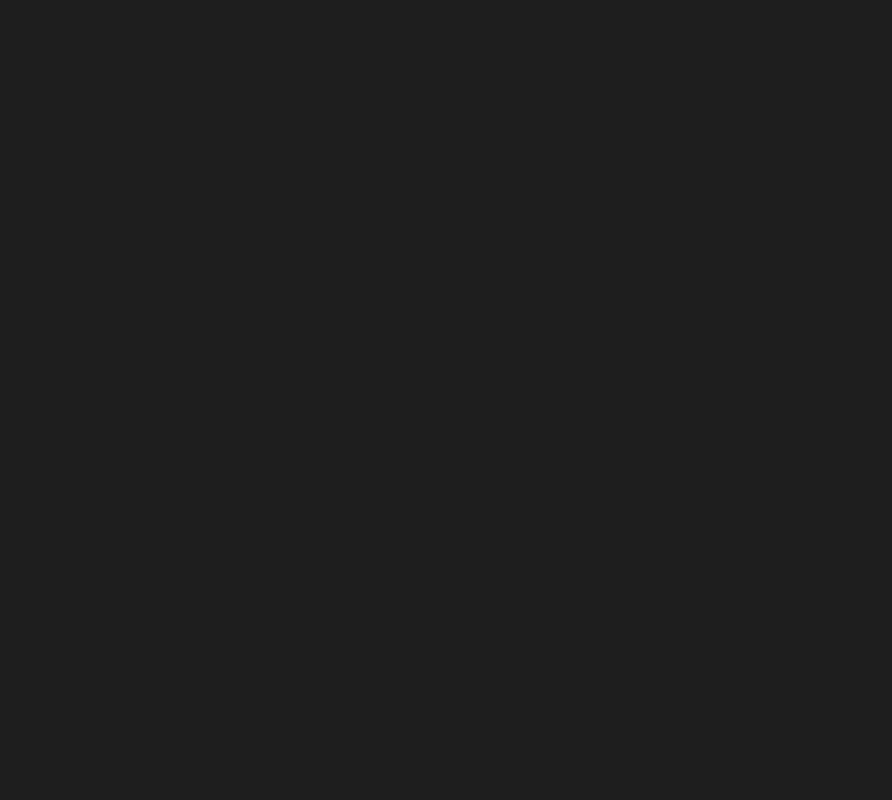
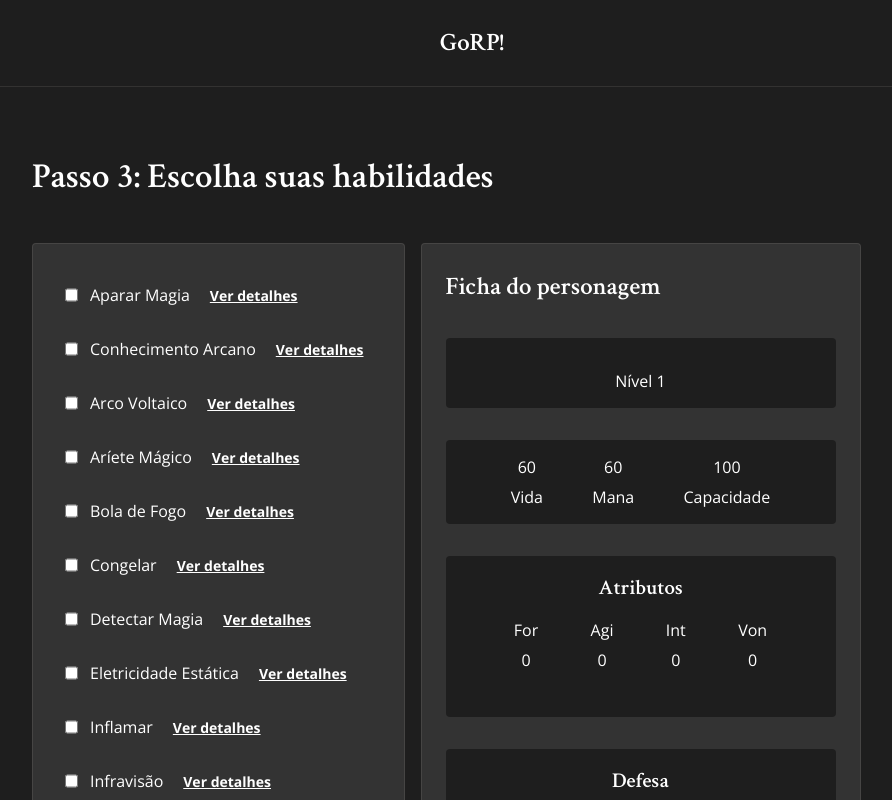
Before and after one commit to marcosvbs/go-role-playing, a React (Vite) app: page /skills-selection in a window 1280 px wide. Before the commit this address had no page. Shown: the top 800 px of the page, without its empty margins (168-1060 px from the left). Built offline with nearby package versions, Linux system fonts and the light colour scheme.

Commit message:
add select vocation skills feature

```diff
--- a/src/App.tsx
+++ b/src/App.tsx
@@ -4,13 +4,16 @@ import { defaultTheme } from "./styles/themes/default";
 import { BrowserRouter } from "react-router-dom";
 import { Router } from "./Router/Router";
 import { CharacterSheetContextProvider } from "./contexts/CharacterSheetContext";
+import { StepsSelectionContextProvider } from "./contexts/StepsSelectionContext";
 
 export function App() {
   return (
     <ThemeProvider theme={defaultTheme}>
       <BrowserRouter>
         <CharacterSheetContextProvider>
-          <Router />
+          <StepsSelectionContextProvider>
+            <Router />
+          </StepsSelectionContextProvider>
         </CharacterSheetContextProvider>
       </BrowserRouter>
       <GlobalStyle />
--- a/src/Router/Router.tsx
+++ b/src/Router/Router.tsx
@@ -2,6 +2,7 @@ import { Route, Routes } from "react-router-dom";
 import { Home } from "../pages/Home";
 import { RaceSelection } from "../pages/RaceSelection";
 import { VocationSelection } from "../pages/VocationSelection";
+import { SkillsSelection } from "../pages/SkillsSelection";
 
 export function Router() {
   return (
@@ -9,6 +10,7 @@ export function Router() {
       <Route path={"/"} element={<Home />} />
       <Route path={"/race-selection"} element={<RaceSelection />} />
       <Route path={"/vocation-selection"} element={<VocationSelection />} />
+      <Route path={"/skills-selection"} element={<SkillsSelection />} />
     </Routes>
   );
 }
--- a/src/components/CharacterSheet/index.tsx
+++ b/src/components/CharacterSheet/index.tsx
@@ -11,9 +11,7 @@ export function CharacterSheet() {
 
       <section className={"BasicInfoSection"}>
         <div className="BasicInfo">
-          <span>
-            {characterSheet.race} - {characterSheet.vocation}
-          </span>
+          <span>{characterSheet.race + " " + characterSheet.vocation}</span>
           <span>Nível {characterSheet.level}</span>
         </div>
         <div className="Status">
@@ -43,6 +41,8 @@ export function CharacterSheet() {
               {characterSheet.raceAttributes.strength +
                 characterSheet.vocationAttributes.strength}
             </span>
+
+            {characterSheet.vocationAttributes.strength !== 0 ? (
               <span>
                 {"(" +
                   characterSheet.raceAttributes.strength +
@@ -50,6 +50,9 @@ export function CharacterSheet() {
                   characterSheet.vocationAttributes.strength +
                   ")"}
               </span>
+            ) : (
+              <br />
+            )}
           </li>
           <li>
             <span>Agi</span>
@@ -57,6 +60,8 @@ export function CharacterSheet() {
               {characterSheet.raceAttributes.agility +
                 characterSheet.vocationAttributes.agility}
             </span>
+
+            {characterSheet.vocationAttributes.agility !== 0 ? (
               <span>
                 {"(" +
                   characterSheet.raceAttributes.agility +
@@ -64,6 +69,9 @@ export function CharacterSheet() {
                   characterSheet.vocationAttributes.agility +
                   ")"}
               </span>
+            ) : (
+              <br />
+            )}
           </li>
           <li>
             <span>Int</span>
@@ -71,6 +79,8 @@ export function CharacterSheet() {
               {characterSheet.raceAttributes.intelligence +
                 characterSheet.vocationAttributes.intelligence}
             </span>
+
+            {characterSheet.vocationAttributes.intelligence !== 0 ? (
               <span>
                 {"(" +
                   characterSheet.raceAttributes.intelligence +
@@ -78,6 +88,9 @@ export function CharacterSheet() {
                   characterSheet.vocationAttributes.intelligence +
                   ")"}
               </span>
+            ) : (
+              <br />
+            )}
           </li>
           <li>
             <span>Von</span>
@@ -85,6 +98,8 @@ export function CharacterSheet() {
               {characterSheet.raceAttributes.will +
                 characterSheet.vocationAttributes.will}
             </span>
+
+            {characterSheet.vocationAttributes.will !== 0 ? (
               <span>
                 {"(" +
                   characterSheet.raceAttributes.will +
@@ -92,6 +107,9 @@ export function CharacterSheet() {
                   characterSheet.vocationAttributes.will +
                   ")"}
               </span>
+            ) : (
+              <br />
+            )}
           </li>
         </ul>
       </section>
@@ -127,11 +145,8 @@ export function CharacterSheet() {
             <></>
           )}
           {characterSheet.skills.vocationAutomaticSkill ? (
-            <li>
-              <button
-                className={"skillButton"}
-                key={characterSheet.skills.vocationAutomaticSkill.name}
-              >
+            <li key={characterSheet.skills.vocationAutomaticSkill.name}>
+              <button className={"skillButton"}>
                 {characterSheet.skills.vocationAutomaticSkill.name}
               </button>
             </li>
@@ -140,10 +155,8 @@ export function CharacterSheet() {
           )}
           {characterSheet.skills.vocationSkills ? (
             characterSheet.skills.vocationSkills?.map((skill) => (
-              <li>
-                <button className={"skillButton"} key={skill.name}>
-                  {skill.name}
-                </button>
+              <li key={skill.name}>
+                <button className={"skillButton"}>{skill.name}</button>
               </li>
             ))
           ) : (
--- a/src/components/CharacterSheet/styles.ts
+++ b/src/components/CharacterSheet/styles.ts
@@ -28,13 +28,14 @@ export const CharacterSheetContainer = styled.div`
 
     .BasicInfo {
       display: flex;
-      flex-direction: row;
+      flex-direction: column;
+      align-items: center;
       justify-content: center;
 
       gap: 1rem;
 
-      margin: 1rem 0;
-      padding: 0.5rem;
+      margin: 0 0 1rem 0;
+      padding: 1rem;
       background-color: ${(props) => props.theme.black};
 
       border-radius: 4px;
--- /dev/null
+++ b/src/contexts/StepsSelectionContext.tsx
@@ -0,0 +1,42 @@
+import { ReactNode, createContext, useState } from "react";
+
+interface StepsSelectionContextType {
+  selectedRaceId: number;
+  selectedVocationId: number;
+  updateSelectedRaceId: (raceId: number) => void;
+  updateSelectedVocationId: (vocationId: number) => void;
+}
+
+export const StepsSelectionContext = createContext(
+  {} as StepsSelectionContextType
+);
+
+export function StepsSelectionContextProvider({
+  children,
+}: {
+  children: ReactNode;
+}) {
+  const [selectedRaceId, setSelectedRaceId] = useState(0);
+  const [selectedVocationId, setSelectedVocationId] = useState(0);
+
+  function updateSelectedRaceId(raceId: number) {
+    setSelectedRaceId(raceId);
+  }
+
+  function updateSelectedVocationId(vocationId: number) {
+    setSelectedVocationId(vocationId);
+  }
+
+  return (
+    <StepsSelectionContext.Provider
+      value={{
+        selectedRaceId,
+        selectedVocationId,
+        updateSelectedRaceId,
+        updateSelectedVocationId,
+      }}
+    >
+      {children}
+    </StepsSelectionContext.Provider>
+  );
+}
--- a/src/pages/RaceSelection/styles.ts
+++ b/src/pages/RaceSelection/styles.ts
@@ -32,7 +32,7 @@ export const RaceOptions = styled.form`
   display: flex;
   flex-direction: row;
   flex-wrap: wrap;
-  gap: 2rem;
+  gap: 1rem;
 
   padding: 2rem;
 
--- /dev/null
+++ b/src/pages/SkillsSelection/index.tsx
@@ -0,0 +1,142 @@
+import { CharacterSheet } from "../../components/CharacterSheet";
+import { Header } from "../../components/Header";
+import { NavigationBar } from "../../components/NavigationBar";
+import {
+  SkillsOptions,
+  SkillsSelectionBody,
+  SkillsSelectionContainer,
+  SkillsSelectionForm,
+} from "./styles";
+
+import { skills } from "../../data/skills.json";
+import { useContext, useEffect, useState } from "react";
+import { StepsSelectionContext } from "../../contexts/StepsSelectionContext";
+import { CharacterSheetContext } from "../../contexts/CharacterSheetContext";
+
+interface Skill {
+  id: number;
+  name: string;
+  type: string;
+  category: string | null;
+  requirement: string | null;
+  mana: string | number | null;
+  difficulty: string | number | null;
+  description: string;
+}
+
+export function SkillsSelection() {
+  const [selectedSkills, setSelectedSkills] = useState<Skill[]>([]);
+
+  const maxNumberOfSelectedSkills = 3;
+
+  const { selectedVocationId } = useContext(StepsSelectionContext);
+  const { updateCharacterSheetSkills } = useContext(CharacterSheetContext);
+
+  const vocationSkills = skills.filter(
+    (vocationSkills) =>
+      vocationSkills.associations.vocationId === selectedVocationId &&
+      vocationSkills.id > 11
+  );
+
+  function checkIfSkillIsSelected(skillId: number) {
+    const isSelected = selectedSkills.some((skill) => skill.id === skillId);
+
+    return isSelected;
+  }
+
+  function handleSelectSkill(skillId: number) {
+    if (!checkIfSkillIsSelected(skillId)) {
+      if (selectedSkills.length < maxNumberOfSelectedSkills) {
+        const [newSelectedSkill] = vocationSkills.filter(
+          (vocationSkill) => vocationSkill.id === skillId
+        );
+
+        const updatedSelectedSkills = [...selectedSkills, newSelectedSkill];
+
+        setSelectedSkills(updatedSelectedSkills);
+
+        updateCharacterSheetSkills(
+          updatedSelectedSkills.filter((updatedSelectedSkill) => {
+            return {
+              name: updatedSelectedSkill.name,
+              type: updatedSelectedSkill.type,
+              category: updatedSelectedSkill.category,
+              requirement: updatedSelectedSkill.requirement,
+              mana: updatedSelectedSkill.mana,
+              difficulty: updatedSelectedSkill.difficulty,
+              description: updatedSelectedSkill.description,
+            };
+          })
+        );
+      }
+    } else {
+      const updatedSelectedSkills = selectedSkills.filter(
+        (selectedSkill) => selectedSkill.id != skillId
+      );
+
+      setSelectedSkills(updatedSelectedSkills);
+
+      updateCharacterSheetSkills(
+        updatedSelectedSkills.filter((updatedSelectedSkill) => {
+          return {
+            name: updatedSelectedSkill.name,
+            type: updatedSelectedSkill.type,
+            category: updatedSelectedSkill.category,
+            requirement: updatedSelectedSkill.requirement,
+            mana: updatedSelectedSkill.mana,
+            difficulty: updatedSelectedSkill.difficulty,
+            description: updatedSelectedSkill.description,
+          };
+        })
+      );
+    }
+  }
+
+  useEffect(() => {
+    window.scrollTo(0, 0);
+  }, []);
+
+  return (
+    <>
+      <Header />
+
+      <SkillsSelectionContainer>
+        <h3>Passo 3: Escolha suas habilidades</h3>
+
+        <SkillsSelectionBody>
+          <SkillsSelectionForm>
+            <SkillsOptions>
+              {vocationSkills.map((skill) => (
+                <div className={"option"} key={skill.id}>
+                  <input
+                    type={"checkbox"}
+                    id={skill.name}
+                    name={"skill"}
+                    value={skill.name}
+                    checked={checkIfSkillIsSelected(skill.id)}
+                    disabled={
+                      !checkIfSkillIsSelected(skill.id) &&
+                      selectedSkills.length >= maxNumberOfSelectedSkills
+                    }
+                    onChange={() => {
+                      handleSelectSkill(skill.id);
+                    }}
+                  />
+                  <label htmlFor={skill.name}>{skill.name}</label>
+                  <button>Ver detalhes</button>
+                </div>
+              ))}
+            </SkillsOptions>
+          </SkillsSelectionForm>
+
+          <CharacterSheet />
+        </SkillsSelectionBody>
+      </SkillsSelectionContainer>
+
+      <NavigationBar
+        previousPage={"/vocation-selection"}
+        nextPage={"/vocation-selection"}
+      />
+    </>
+  );
+}
--- a/src/pages/VocationSelection/styles.ts
+++ b/src/pages/SkillsSelection/styles.ts
@@ -1,6 +1,6 @@
 import styled from "styled-components";
 
-export const VocationSelectionContainer = styled.div`
+export const SkillsSelectionContainer = styled.div`
   display: flex;
   flex-direction: column;
   margin: 0 auto;
@@ -14,25 +14,24 @@ export const VocationSelectionContainer = styled.div`
   }
 `;
 
-export const VocationSelectionBody = styled.div`
+export const SkillsSelectionBody = styled.div`
   display: flex;
   flex-direction: row;
   align-items: start;
   gap: 1rem;
 `;
 
-export const VocationSelectionForm = styled.div`
+export const SkillsSelectionForm = styled.div`
   max-width: 50%;
   display: flex;
   flex-direction: column;
   gap: 1rem;
 `;
 
-export const VocationOptions = styled.div`
+export const SkillsOptions = styled.form`
   display: flex;
-  flex-direction: row;
-  flex-wrap: wrap;
-  gap: 2rem;
+  flex-direction: column;
+  gap: 1rem;
 
   padding: 2rem;
 
@@ -41,6 +40,7 @@ export const VocationOptions = styled.div`
   background-color: ${(props) => props.theme["gray-600"]};
 
   .option {
+    width: 100%;
     display: flex;
     flex-direction: row;
     gap: 0.25rem;
@@ -52,33 +52,28 @@ export const VocationOptions = styled.div`
     }
 
     label {
+      display: flex;
+      flex-direction: column;
       padding: 0.5rem;
+
       cursor: pointer;
+    }
+
+    button {
+      text-transform: none;
+      text-decoration: underline;
+      background: none;
+      border: none;
+
+      cursor: pointer;
+
+      padding: 0.5rem;
+
+      color: ${(props) => props.theme.white};
+
+      &:hover {
+        color: ${(props) => props.theme["green-300"]};
+      }
     }
   }
 `;
-export const SelectedVocationInfo = styled.div`
-  display: flex;
-  flex-direction: column;
-  gap: 2rem;
-
-  padding: 1rem;
-
-  border: 1px solid ${(props) => props.theme["low-opacity-gray"]};
-  border-radius: 4px;
-  background-color: ${(props) => props.theme["gray-600"]};
-
-  .titleSection {
-    display: flex;
-  }
-
-  .infoSection {
-    display: flex;
-    flex-direction: column;
-    gap: 1rem;
-  }
-
-  p {
-    color: ${(props) => props.theme["gray-400"]};
-  }
-`;
--- a/src/pages/VocationSelection/index.tsx
+++ b/src/pages/VocationSelection/index.tsx
@@ -10,9 +10,10 @@ import {
 } from "./styles";
 import { vocations } from "../../data/vocations.json";
 import { skills } from "../../data/skills.json";
-import { useContext, useState } from "react";
+import { useContext, useEffect, useState } from "react";
 import { SkillCard } from "../../components/SkillCard";
 import { CharacterSheetContext } from "../../contexts/CharacterSheetContext";
+import { StepsSelectionContext } from "../../contexts/StepsSelectionContext";
 interface Skill {
   name: string;
   type: string;
@@ -44,7 +45,9 @@ export function VocationSelection() {
 
   const { updateCharacterSheetVocation } = useContext(CharacterSheetContext);
 
-  const defaultSelectedVocationId = 0;
+  const { selectedVocationId, updateSelectedVocationId } = useContext(
+    StepsSelectionContext
+  );
 
   function getVocation(vocationId: number) {
     const [vocation] = avaliableVocations.filter(
@@ -77,7 +80,7 @@ export function VocationSelection() {
   }
 
   const [selectedVocation, setSelectedVocation] = useState<Vocation>(
-    getVocation(defaultSelectedVocationId)
+    getVocation(selectedVocationId)
   );
 
   function handleSelectVocation(vocationId: number) {
@@ -94,14 +97,22 @@ export function VocationSelection() {
       },
       automaticSkill: vocation.automaticSkill,
     });
+
+    updateSelectedVocationId(vocationId);
   }
+
+  useEffect(() => {
+    window.scrollTo(0, 0);
+
+    handleSelectVocation(selectedVocationId);
+  }, []);
 
   return (
     <>
       <Header />
 
       <VocationSelectionContainer>
-        <h3>Passo 1: Escolha sua classe</h3>
+        <h3>Passo 2: Escolha sua classe</h3>
 
         <VocationSelectionBody>
           <VocationSelectionForm>
@@ -136,17 +147,40 @@ export function VocationSelection() {
 
               <section className={"infoSection"}>
                 <h5>Descrição</h5>
-                <p>{selectedVocation.description}</p>
+                <p>{selectedVocation.description.split(".")[0] + "."}</p>
               </section>
 
               <section className={"infoSection"}>
                 <h5>Bonus de atributos</h5>
-                <p>Força +{selectedVocation.attributesBonus.strength}</p>
-                <p>Agilidade +{selectedVocation.attributesBonus.agility}</p>
-                <p>
-                  Inteligencia +{selectedVocation.attributesBonus.intelligence}
-                </p>
-                <p>Vontade +{selectedVocation.attributesBonus.will}</p>
+
+                {selectedVocation.attributesBonus.strength !== 0 ? (
+                  <p>{"Força +" + selectedVocation.attributesBonus.strength}</p>
+                ) : (
+                  <></>
+                )}
+
+                {selectedVocation.attributesBonus.agility !== 0 ? (
+                  <p>
+                    {"Agilidade +" + selectedVocation.attributesBonus.agility}
+                  </p>
+                ) : (
+                  <></>
+                )}
+
+                {selectedVocation.attributesBonus.intelligence !== 0 ? (
+                  <p>
+                    {"Inteligencia +" +
+                      selectedVocation.attributesBonus.intelligence}
+                  </p>
+                ) : (
+                  <></>
+                )}
+
+                {selectedVocation.attributesBonus.will !== 0 ? (
+                  <p>{"Vontade +" + selectedVocation.attributesBonus.will}</p>
+                ) : (
+                  <></>
+                )}
               </section>
 
               <section className={"infoSection"}>
@@ -160,7 +194,10 @@ export function VocationSelection() {
         </VocationSelectionBody>
       </VocationSelectionContainer>
 
-      <NavigationBar previousPage={"/race-selection"} nextPage={"/"} />
+      <NavigationBar
+        previousPage={"/race-selection"}
+        nextPage={"/skills-selection"}
+      />
     </>
   );
 }
```
Also changed, not shown: src/contexts/CharacterSheetContext.tsx (+12 -4 lines), src/pages/RaceSelection/index.tsx (+16 -5 lines). Lines whose indentation alone changed are shown as unchanged.
